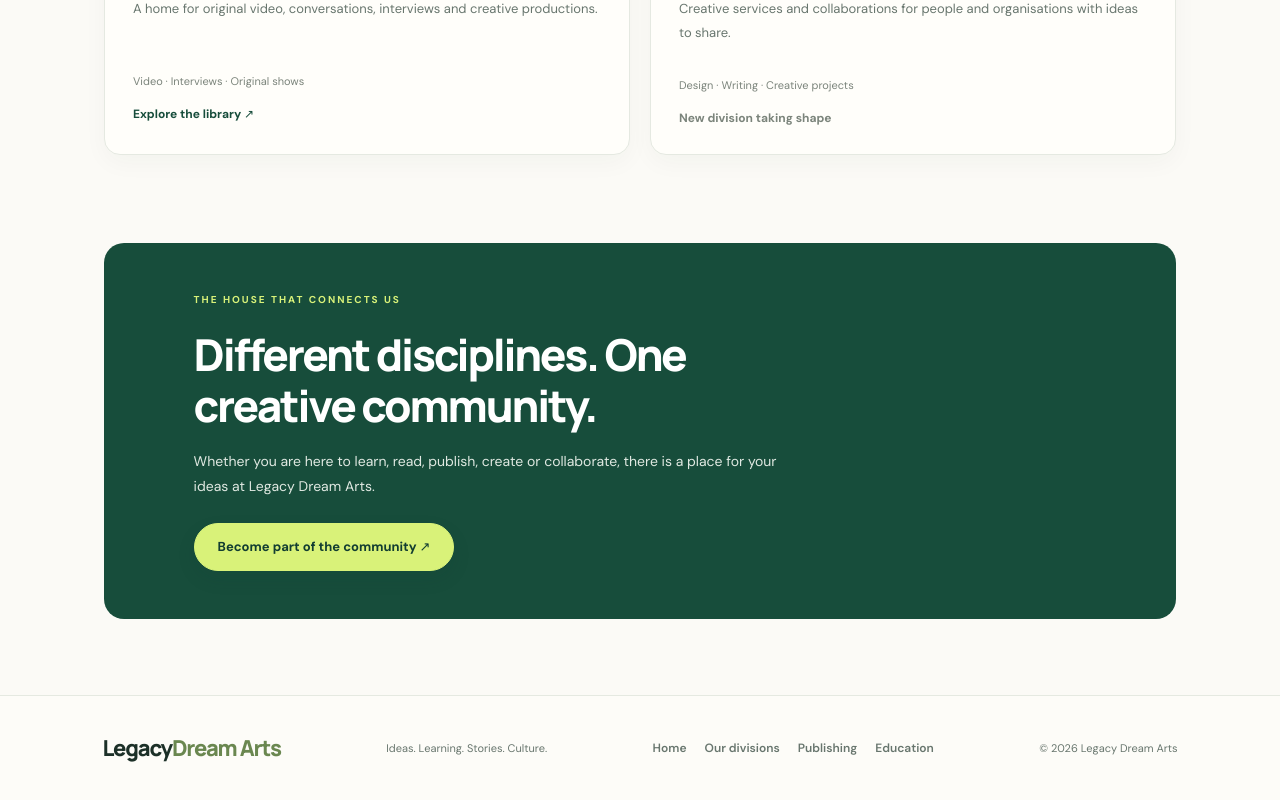
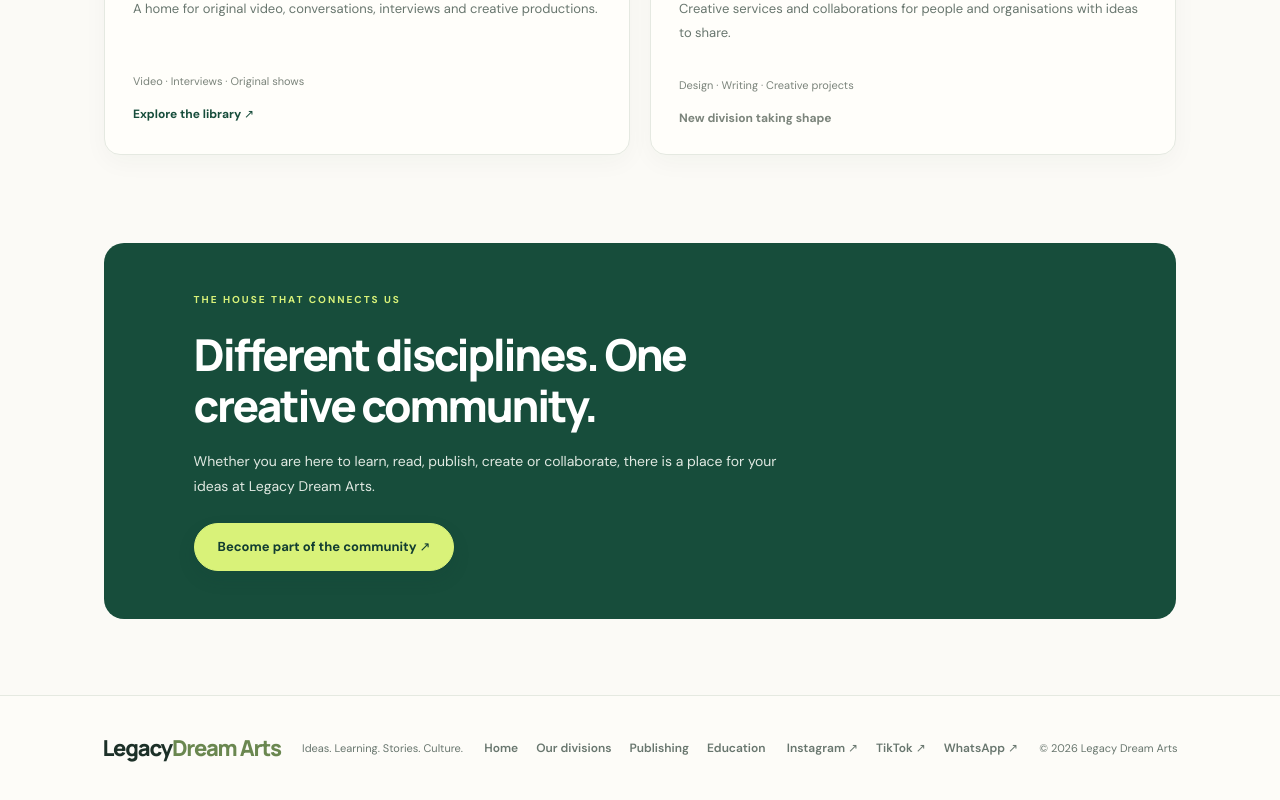
Before and after one commit to lwangaenglish10-gif/legacyeducation, a React (Vite) app in the folder frontend/: page /divisions in a window 1280 px wide. Shown: the part 919-1719 px from the top of the page. Built offline with nearby package versions, Linux system fonts and the light colour scheme; no server answers.

Commit message:
Add Legacy Kev social and WhatsApp links

```diff
--- a/frontend/src/pages/Divisions.jsx
+++ b/frontend/src/pages/Divisions.jsx
@@ -113,6 +113,11 @@ function Divisions() {
           <Link to="/stories">Publishing</Link>
           <Link to="/learn">Education</Link>
         </nav>
+        <nav className="social-links" aria-label="Legacy Kev social links">
+          <a href="https://www.instagram.com/legacy_kev/" target="_blank" rel="noopener noreferrer" aria-label="Legacy Kev on Instagram">Instagram ↗</a>
+          <a href="https://www.tiktok.com/@k_ye03" target="_blank" rel="noopener noreferrer" aria-label="Legacy Kev on TikTok">TikTok ↗</a>
+          <a href="https://wa.me/254794713275" target="_blank" rel="noopener noreferrer" aria-label="Contact Legacy Kev on WhatsApp">WhatsApp ↗</a>
+        </nav>
         <span>© 2026 Legacy Dream Arts</span>
       </footer>
     </div>
```
